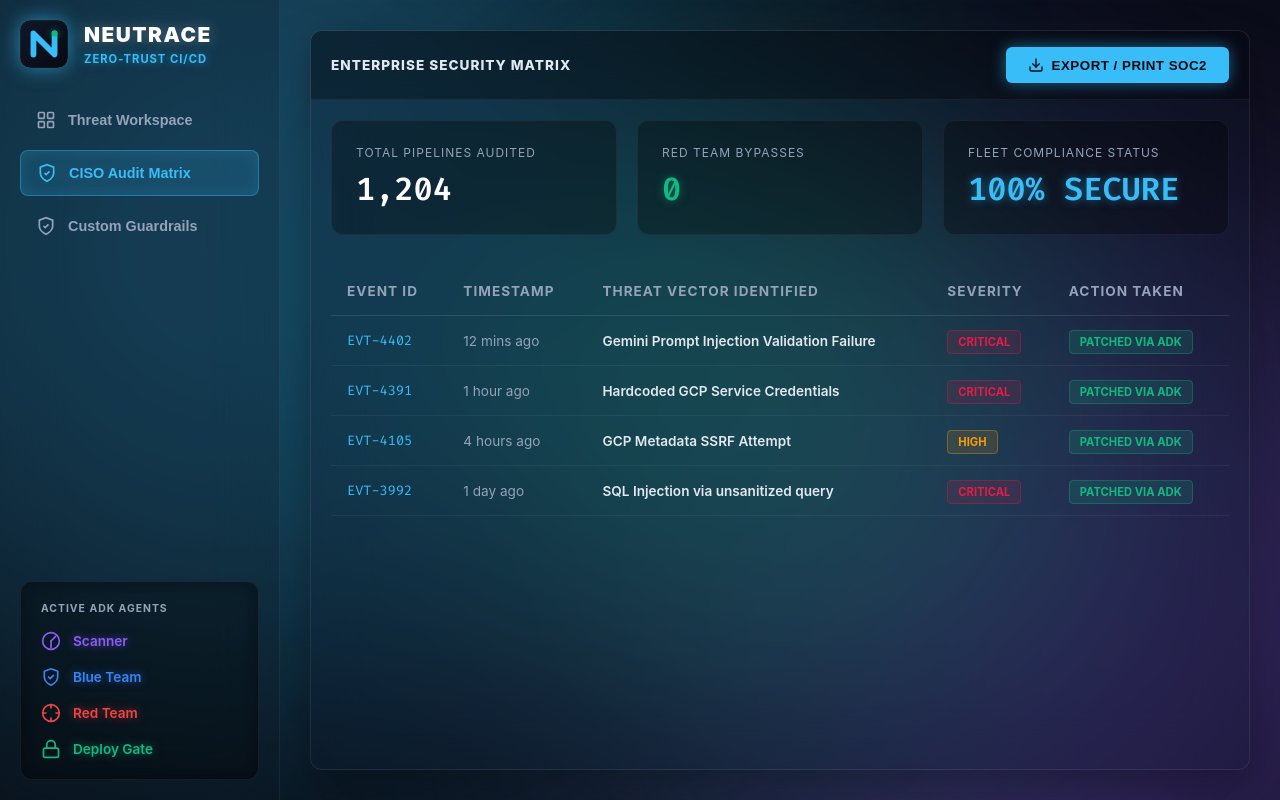
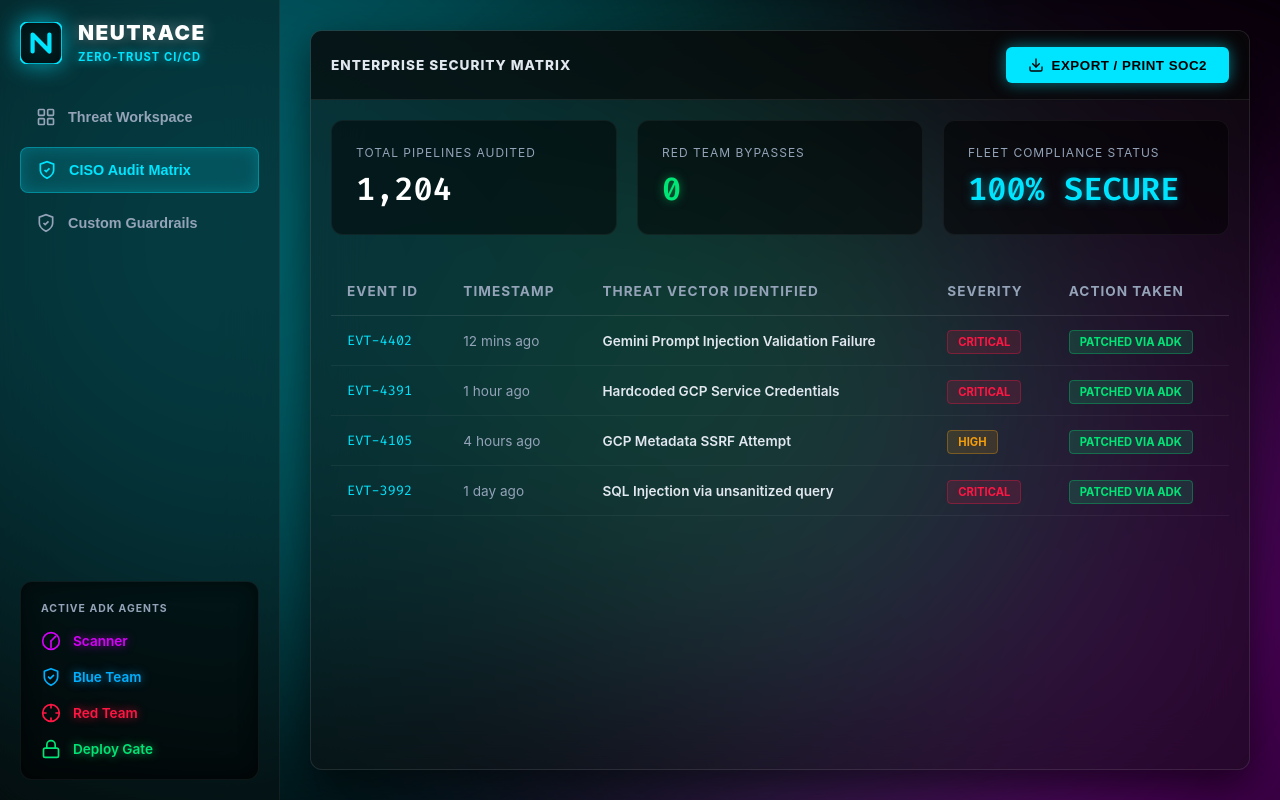
Before and after one commit to 306-magic/NeuTrace, a React (Vite) app in the folder kaustubh-ui/: page / in a window 1280 px wide. Both pictures are taken after a click on the button "CISO Audit Matrix". Built offline with nearby package versions, Linux system fonts and the light colour scheme.

Commit message:
Update App.jsx

```diff
--- a/kaustubh-ui/src/App.jsx
+++ b/kaustubh-ui/src/App.jsx
@@ -1,7 +1,7 @@
 import React, { useState, useEffect, useRef } from 'react';
 
 /* ========================================================
-   BULLETPROOF INLINE CSS (Ultra-Glassmorphism & Cinematic Background)
+   BULLETPROOF INLINE CSS (True Black Glassmorphism & Cyber Neon)
    ======================================================== */
 const GlobalStyles = () => (
   <style>{`
@@ -10,78 +10,73 @@ const GlobalStyles = () => (
     @keyframes float1 { 0% { transform: translate(0, 0) scale(1); } 50% { transform: translate(5vw, 5vh) scale(1.1); } 100% { transform: translate(0, 0) scale(1); } }
     @keyframes float2 { 0% { transform: translate(0, 0) scale(1); } 50% { transform: translate(-4vw, 6vh) scale(1.2); } 100% { transform: translate(0, 0) scale(1); } }
     @keyframes float3 { 0% { transform: translate(0, 0) scale(1); } 50% { transform: translate(3vw, -5vh) scale(0.9); } 100% { transform: translate(0, 0) scale(1); } }
-    @keyframes pulseGlow { 0% { box-shadow: 0 0 15px rgba(56,189,248,0.5); } 50% { box-shadow: 0 0 25px rgba(56,189,248,0.9); } 100% { box-shadow: 0 0 15px rgba(56,189,248,0.5); } }
+    @keyframes pulseGlow { 0% { box-shadow: 0 0 15px rgba(0,229,255,0.5); } 50% { box-shadow: 0 0 30px rgba(0,229,255,0.9); } 100% { box-shadow: 0 0 15px rgba(0,229,255,0.5); } }
 
-    body { background: #070a11; color: #e2e8f0; font-family: -apple-system, BlinkMacSystemFont, 'Segoe UI', Roboto, Helvetica, Arial, sans-serif; overflow: hidden; }
+    /* True Black Background for maximum neon contrast */
+    body { background: #000000; color: #e2e8f0; font-family: -apple-system, BlinkMacSystemFont, 'Segoe UI', Roboto, Helvetica, Arial, sans-serif; overflow: hidden; }
 
     .ambient-engine { position: fixed; top: 0; left: 0; width: 100vw; height: 100vh; z-index: 0; overflow: hidden; pointer-events: none; }
-    .mesh-orb { position: absolute; border-radius: 50%; filter: blur(140px); opacity: 0.35; }
-    .orb-azure { width: 70vw; height: 70vw; background: #38bdf8; top: -30%; left: -20%; animation: float1 25s infinite ease-in-out alternate; }
-    .orb-violet { width: 60vw; height: 60vw; background: #8b5cf6; bottom: -20%; right: -15%; animation: float2 30s infinite ease-in-out alternate; }
-    .orb-emerald { width: 50vw; height: 50vw; background: #10b981; top: 15%; left: 35%; animation: float3 35s infinite ease-in-out alternate; }
+    .mesh-orb { position: absolute; border-radius: 50%; filter: blur(140px); opacity: 0.4; }
+    .orb-azure { width: 70vw; height: 70vw; background: #00e5ff; top: -30%; left: -20%; animation: float1 25s infinite ease-in-out alternate; }
+    .orb-violet { width: 60vw; height: 60vw; background: #d500f9; bottom: -20%; right: -15%; animation: float2 30s infinite ease-in-out alternate; }
+    .orb-emerald { width: 50vw; height: 50vw; background: #00e676; top: 15%; left: 35%; animation: float3 35s infinite ease-in-out alternate; }
 
     .app-shell { display: flex; height: 100vh; width: 100vw; position: relative; z-index: 1; }
 
-    /* PURE GLASS UI SETTINGS */
-    .sidebar { width: 280px; background: rgba(11, 15, 25, 0.2); backdrop-filter: blur(30px); -webkit-backdrop-filter: blur(30px); border-right: 1px solid rgba(255,255,255,0.05); display: flex; flex-direction: column; justify-content: space-between; padding: 20px 0; }
+    /* PURE TRANSPARENT GLASS UI */
+    .sidebar { width: 280px; background: rgba(10, 10, 10, 0.4); backdrop-filter: blur(25px); -webkit-backdrop-filter: blur(25px); border-right: 1px solid rgba(255,255,255,0.05); display: flex; flex-direction: column; justify-content: space-between; padding: 20px 0; }
     .brand-section { padding: 0 20px 30px; display: flex; align-items: center; gap: 16px; }
-    .brand-title { font-size: 1.3rem; font-weight: 900; color: #fff; letter-spacing: 1.5px; text-shadow: 0 0 15px rgba(255,255,255,0.3); }
-    .brand-tagline { font-size: 0.7rem; color: #38bdf8; text-transform: uppercase; font-weight: 700; letter-spacing: 1px; text-shadow: 0 0 10px rgba(56,189,248,0.6); }
+    .brand-title { font-size: 1.3rem; font-weight: 900; color: #ffffff; letter-spacing: 1.5px; text-shadow: 0 0 15px rgba(255,255,255,0.4); }
+    .brand-tagline { font-size: 0.7rem; color: #00e5ff; text-transform: uppercase; font-weight: 700; letter-spacing: 1px; text-shadow: 0 0 10px rgba(0,229,255,0.8); }
 
     .nav-container { display: flex; flex-direction: column; gap: 8px; padding: 0 20px; }
     .nav-item { display: flex; align-items: center; gap: 12px; padding: 12px 16px; background: transparent; border: none; color: #94a3b8; font-size: 0.9rem; font-weight: 600; border-radius: 8px; cursor: pointer; text-align: left; transition: 0.3s; }
     .nav-item:hover { background: rgba(255,255,255,0.08); color: #fff; }
-    .nav-item.active { background: rgba(56,189,248,0.15); color: #38bdf8; border: 1px solid rgba(56,189,248,0.4); box-shadow: inset 0 0 15px rgba(56,189,248,0.15); }
+    .nav-item.active { background: rgba(0,229,255,0.15); color: #00e5ff; border: 1px solid rgba(0,229,255,0.4); box-shadow: inset 0 0 15px rgba(0,229,255,0.2); }
     .nav-icon { width: 20px; height: 20px; fill: none; stroke: currentColor; stroke-width: 2; }
 
     .main-viewport { flex: 1; padding: 30px; overflow-y: auto; display: flex; flex-direction: column; }
-    .viewport-header { font-size: 1.6rem; font-weight: 800; color: #fff; margin-bottom: 24px; text-shadow: 0 2px 10px rgba(0,0,0,0.5); letter-spacing: 0.5px; }
+    .viewport-header { font-size: 1.6rem; font-weight: 800; color: #fff; margin-bottom: 24px; text-shadow: 0 2px 10px rgba(0,0,0,0.8); letter-spacing: 0.5px; }
 
     .threat-grid { display: flex; gap: 20px; margin-bottom: 24px; }
-    .threat-card { flex: 1; background: rgba(15, 23, 42, 0.25); backdrop-filter: blur(20px); -webkit-backdrop-filter: blur(20px); border: 1px solid rgba(255,255,255,0.1); padding: 20px; border-radius: 12px; cursor: pointer; display: flex; align-items: center; gap: 16px; transition: 0.3s; box-shadow: 0 10px 30px rgba(0,0,0,0.2); }
-    .threat-card:hover { border-color: rgba(56,189,248,0.6); background: rgba(15, 23, 42, 0.4); transform: translateY(-2px); }
-    .threat-card.active { border-color: #38bdf8; background: rgba(15, 23, 42, 0.6); box-shadow: 0 0 25px rgba(56,189,248,0.25), inset 0 0 20px rgba(56,189,248,0.15); }
-    .threat-icon-box { background: rgba(0,0,0,0.3); padding: 12px; border-radius: 8px; color: #38bdf8; box-shadow: inset 0 0 10px rgba(56,189,248,0.2); }
+    .threat-card { flex: 1; background: rgba(15, 15, 15, 0.4); backdrop-filter: blur(20px); -webkit-backdrop-filter: blur(20px); border: 1px solid rgba(255,255,255,0.1); padding: 20px; border-radius: 12px; cursor: pointer; display: flex; align-items: center; gap: 16px; transition: 0.3s; box-shadow: 0 10px 30px rgba(0,0,0,0.5); }
+    .threat-card:hover { border-color: rgba(0,229,255,0.6); background: rgba(20, 20, 20, 0.6); transform: translateY(-2px); }
+    .threat-card.active { border-color: #00e5ff; background: rgba(20, 20, 20, 0.8); box-shadow: 0 0 25px rgba(0,229,255,0.3), inset 0 0 20px rgba(0,229,255,0.15); }
+    .threat-icon-box { background: rgba(0,0,0,0.5); padding: 12px; border-radius: 8px; color: #00e5ff; box-shadow: inset 0 0 10px rgba(0,229,255,0.3); }
     .threat-title { font-weight: 700; color: #fff; margin-bottom: 4px; font-size: 0.95rem; }
     .threat-subtitle { font-size: 0.8rem; color: #94a3b8; }
 
     .workspace-layout { display: flex; gap: 20px; flex: 1; min-height: 400px; }
     .layout-col { display: flex; flex-direction: column; gap: 20px; flex: 1; }
 
-    .panel-container { background: rgba(15, 23, 42, 0.25); backdrop-filter: blur(30px); -webkit-backdrop-filter: blur(30px); border: 1px solid rgba(255,255,255,0.08); border-radius: 12px; display: flex; flex-direction: column; overflow: hidden; box-shadow: 0 15px 40px rgba(0,0,0,0.3); }
-    .panel-top-bar { background: rgba(0, 0, 0, 0.3); padding: 16px 20px; border-bottom: 1px solid rgba(255,255,255,0.05); display: flex; justify-content: space-between; align-items: center; }
+    .panel-container { background: rgba(15, 15, 15, 0.5); backdrop-filter: blur(25px); -webkit-backdrop-filter: blur(25px); border: 1px solid rgba(255,255,255,0.1); border-radius: 12px; display: flex; flex-direction: column; overflow: hidden; box-shadow: 0 15px 40px rgba(0,0,0,0.6); }
+    .panel-top-bar { background: rgba(5, 5, 5, 0.6); padding: 16px 20px; border-bottom: 1px solid rgba(255,255,255,0.08); display: flex; justify-content: space-between; align-items: center; }
     .panel-title { font-size: 0.85rem; text-transform: uppercase; letter-spacing: 1px; font-weight: 800; color: #e2e8f0; }
     .panel-body { padding: 20px; flex: 1; overflow-y: auto; }
 
     .code-textarea { width: 100%; height: 100%; background: transparent; border: none; color: #e2e8f0; font-family: 'Fira Code', monospace; font-size: 0.95rem; line-height: 1.6; resize: none; outline: none; }
+    .code-textarea::placeholder { color: #64748b; font-style: italic; }
 
     .action-btn { border: none; padding: 10px 22px; border-radius: 6px; font-weight: 800; cursor: pointer; transition: 0.3s; display: flex; align-items: center; gap: 8px; text-transform: uppercase; letter-spacing: 0.5px; }
-    .action-btn.primary { background: #38bdf8; color: #070a11; animation: pulseGlow 3s infinite; }
-    .action-btn.primary:hover:not(:disabled) { background: #7dd3fc; box-shadow: 0 0 30px rgba(56,189,248,0.9); transform: translateY(-1px); }
+    .action-btn.primary { background: #00e5ff; color: #000000; animation: pulseGlow 3s infinite; }
+    .action-btn.primary:hover:not(:disabled) { background: #84ffff; box-shadow: 0 0 30px rgba(0,229,255,0.9); transform: translateY(-1px); }
     .action-btn:disabled { opacity: 0.4; cursor: not-allowed; animation: none; box-shadow: none; }
-    .action-btn.success { background: #10b981; color: #022c22; box-shadow: 0 0 20px rgba(16,185,129,0.8); }
+    .action-btn.success { background: #00e676; color: #000000; box-shadow: 0 0 20px rgba(0,230,118,0.8); }
 
     .terminal-output { font-family: 'Fira Code', monospace; font-size: 0.85rem; line-height: 1.7; }
     .smart-diff-container { font-family: 'Fira Code', monospace; font-size: 0.9rem; line-height: 1.6; }
     .smart-line { padding: 4px 8px; border-radius: 4px; border-left: 3px solid transparent; }
-    .smart-line.secured { background: rgba(16,185,129,0.15); border-left-color: #10b981; color: #34d399; margin: 4px 0; text-shadow: 0 0 5px rgba(52,211,153,0.3); }
+    .smart-line.secured { background: rgba(0,230,118,0.15); border-left-color: #00e676; color: #69f0ae; margin: 4px 0; text-shadow: 0 0 5px rgba(0,230,118,0.4); }
   `}</style>
 );
 
 /* ========================================================
-   ENTERPRISE PURE SVG LOGO (No images required)
+   ENTERPRISE PURE SVG LOGO (Sleek Geometric 'N')
    ======================================================== */
 const BrandLogo = () => (
-  <svg width="48" height="48" viewBox="0 0 100 100" fill="none" xmlns="http://www.w3.org/2000/svg" style={{ filter: 'drop-shadow(0px 0px 10px rgba(56,189,248,0.6))' }}>
-    <rect width="100" height="100" rx="22" fill="url(#grad)" stroke="rgba(255,255,255,0.1)" strokeWidth="2"/>
-    <path d="M28 72V28L72 72V28" stroke="#38bdf8" strokeWidth="12" strokeLinecap="round" strokeLinejoin="round" />
-    <circle cx="72" cy="28" r="6" fill="#10b981" style={{ filter: 'drop-shadow(0px 0px 8px rgba(16,185,129,0.8))' }}/>
-    <defs>
-      <linearGradient id="grad" x1="0" y1="0" x2="100" y2="100" gradientUnits="userSpaceOnUse">
-        <stop stopColor="#0f172a" />
-        <stop offset="1" stopColor="#070a11" />
-      </linearGradient>
-    </defs>
+  <svg width="42" height="42" viewBox="0 0 100 100" fill="none" xmlns="http://www.w3.org/2000/svg" style={{ filter: 'drop-shadow(0px 0px 12px rgba(0,229,255,0.8))' }}>
+    <rect width="100" height="100" rx="20" fill="rgba(0,0,0,0.8)" stroke="#00e5ff" strokeWidth="4"/>
+    <path d="M30 70 V30 L70 70 V30" stroke="#00e5ff" strokeWidth="10" strokeLinecap="round" strokeLinejoin="round" />
   </svg>
 );
 
@@ -122,10 +117,10 @@ const SCENARIOS = {
 const getAgentColor = (agentName) => {
   if (!agentName) return '#94a3b8';
   const name = agentName.toUpperCase();
-  if (name.includes('SCANNER')) return '#8b5cf6';
-  if (name.includes('BLUE')) return '#3b82f6';
-  if (name.includes('RED')) return '#ef4444';
-  if (name.includes('GATE') || name.includes('DEPLOY')) return '#10b981';
+  if (name.includes('SCANNER')) return '#d500f9';
+  if (name.includes('BLUE')) return '#00b0ff';
+  if (name.includes('RED')) return '#ff1744';
+  if (name.includes('GATE') || name.includes('DEPLOY')) return '#00e676';
   return '#94a3b8';
 };
 
@@ -313,19 +308,19 @@ APPROVED BY: AUTONOMOUS ZERO-TRUST DEPLOY GATE
             </nav>
           </div>
 
-          <div style={{ margin: '0 20px', padding: '20px', border: '1px solid rgba(255,255,255,0.05)', borderRadius: '12px', background: 'rgba(0,0,0,0.3)', boxShadow: 'inset 0 0 20px rgba(0,0,0,0.4)' }}>
+          <div style={{ margin: '0 20px', padding: '20px', border: '1px solid rgba(255,255,255,0.05)', borderRadius: '12px', background: 'rgba(0,0,0,0.5)', boxShadow: 'inset 0 0 20px rgba(0,0,0,0.6)' }}>
             <div style={{ fontSize: '0.65rem', color: '#94a3b8', textTransform: 'uppercase', letterSpacing: '1px', fontWeight: 'bold', marginBottom: '16px' }}>Active ADK Agents</div>
             <div style={{ display: 'flex', flexDirection: 'column', gap: '16px' }}>
-              <div style={{ display: 'flex', alignItems: 'center', gap: '12px', color: '#8b5cf6', textShadow: '0 0 10px rgba(139,92,246,0.6)' }}>
+              <div style={{ display: 'flex', alignItems: 'center', gap: '12px', color: '#d500f9', textShadow: '0 0 10px rgba(213,0,249,0.7)' }}>
                 <Icons.Radar /><span style={{ fontSize: '0.85rem', fontWeight: '600' }}>Scanner</span>
               </div>
-              <div style={{ display: 'flex', alignItems: 'center', gap: '12px', color: '#3b82f6', textShadow: '0 0 10px rgba(59,130,246,0.6)' }}>
+              <div style={{ display: 'flex', alignItems: 'center', gap: '12px', color: '#00b0ff', textShadow: '0 0 10px rgba(0,176,255,0.7)' }}>
                 <Icons.AgentShield /><span style={{ fontSize: '0.85rem', fontWeight: '600' }}>Blue Team</span>
               </div>
-              <div style={{ display: 'flex', alignItems: 'center', gap: '12px', color: '#ef4444', textShadow: '0 0 10px rgba(239,68,68,0.6)' }}>
+              <div style={{ display: 'flex', alignItems: 'center', gap: '12px', color: '#ff1744', textShadow: '0 0 10px rgba(255,23,68,0.7)' }}>
                 <Icons.Crosshair /><span style={{ fontSize: '0.85rem', fontWeight: '600' }}>Red Team</span>
               </div>
-              <div style={{ display: 'flex', alignItems: 'center', gap: '12px', color: '#10b981', textShadow: '0 0 10px rgba(16,185,129,0.6)' }}>
+              <div style={{ display: 'flex', alignItems: 'center', gap: '12px', color: '#00e676', textShadow: '0 0 10px rgba(0,230,118,0.7)' }}>
                 <Icons.Lock /><span style={{ fontSize: '0.85rem', fontWeight: '600' }}>Deploy Gate</span>
               </div>
             </div>
@@ -364,8 +359,14 @@ APPROVED BY: AUTONOMOUS ZERO-TRUST DEPLOY GATE
                       </button>
                     </div>
                     <div className="panel-body">
-                      {/* COMPLETELY BLANK PLACEHOLDER */}
-                      <textarea className="code-textarea" value={editorCode} onChange={(e) => setEditorCode(e.target.value)} spellCheck="false" placeholder=""/>
+                      {/* NEW PLACEHOLDER LOGIC */}
+                      <textarea
+                        className="code-textarea"
+                        value={editorCode}
+                        onChange={(e) => setEditorCode(e.target.value)}
+                        spellCheck="false"
+                        placeholder="Type or paste your code here..."
+                      />
                     </div>
                   </div>
 
@@ -415,17 +416,17 @@ APPROVED BY: AUTONOMOUS ZERO-TRUST DEPLOY GATE
               </div>
               <div className="panel-body">
                 <div style={{ display: 'grid', gridTemplateColumns: 'repeat(3, 1fr)', gap: '20px', marginBottom: '32px' }}>
-                  <div style={{ padding: '24px', borderRadius: '12px', background: 'rgba(0,0,0,0.3)', border: '1px solid rgba(255,255,255,0.05)' }}>
+                  <div style={{ padding: '24px', borderRadius: '12px', background: 'rgba(0,0,0,0.5)', border: '1px solid rgba(255,255,255,0.05)' }}>
                     <div style={{ fontSize: '0.75rem', color: '#94a3b8', textTransform: 'uppercase', letterSpacing: '1px', marginBottom: '8px' }}>Total Pipelines Audited</div>
                     <div style={{ fontSize: '2rem', fontWeight: '700', fontFamily: 'Fira Code', color: '#fff' }}>1,204</div>
                   </div>
-                  <div style={{ padding: '24px', borderRadius: '12px', background: 'rgba(0,0,0,0.3)', border: '1px solid rgba(255,255,255,0.05)' }}>
+                  <div style={{ padding: '24px', borderRadius: '12px', background: 'rgba(0,0,0,0.5)', border: '1px solid rgba(255,255,255,0.05)' }}>
                     <div style={{ fontSize: '0.75rem', color: '#94a3b8', textTransform: 'uppercase', letterSpacing: '1px', marginBottom: '8px' }}>Red Team Bypasses</div>
-                    <div style={{ fontSize: '2rem', fontWeight: '700', fontFamily: 'Fira Code', color: '#10b981', textShadow: '0 0 10px rgba(16,185,129,0.5)' }}>0</div>
+                    <div style={{ fontSize: '2rem', fontWeight: '700', fontFamily: 'Fira Code', color: '#00e676', textShadow: '0 0 10px rgba(0,230,118,0.5)' }}>0</div>
                   </div>
-                  <div style={{ padding: '24px', borderRadius: '12px', background: 'rgba(0,0,0,0.3)', border: '1px solid rgba(255,255,255,0.05)' }}>
+                  <div style={{ padding: '24px', borderRadius: '12px', background: 'rgba(0,0,0,0.5)', border: '1px solid rgba(255,255,255,0.05)' }}>
                     <div style={{ fontSize: '0.75rem', color: '#94a3b8', textTransform: 'uppercase', letterSpacing: '1px', marginBottom: '8px' }}>Fleet Compliance Status</div>
-                    <div style={{ fontSize: '2rem', fontWeight: '700', fontFamily: 'Fira Code', color: '#38bdf8', textShadow: '0 0 10px rgba(56,189,248,0.5)' }}>100% SECURE</div>
+                    <div style={{ fontSize: '2rem', fontWeight: '700', fontFamily: 'Fira Code', color: '#00e5ff', textShadow: '0 0 10px rgba(0,229,255,0.5)' }}>100% SECURE</div>
                   </div>
                 </div>
 
@@ -441,20 +442,20 @@ APPROVED BY: AUTONOMOUS ZERO-TRUST DEPLOY GATE
                   </thead>
                   <tbody>
                     {[
-                      { id: 'EVT-4402', time: '12 mins ago', vector: 'Gemini Prompt Injection Validation Failure', severity: 'CRITICAL', color: '#e11d48' },
-                      { id: 'EVT-4391', time: '1 hour ago', vector: 'Hardcoded GCP Service Credentials', severity: 'CRITICAL', color: '#e11d48' },
+                      { id: 'EVT-4402', time: '12 mins ago', vector: 'Gemini Prompt Injection Validation Failure', severity: 'CRITICAL', color: '#ff1744' },
+                      { id: 'EVT-4391', time: '1 hour ago', vector: 'Hardcoded GCP Service Credentials', severity: 'CRITICAL', color: '#ff1744' },
                       { id: 'EVT-4105', time: '4 hours ago', vector: 'GCP Metadata SSRF Attempt', severity: 'HIGH', color: '#f59e0b' },
-                      { id: 'EVT-3992', time: '1 day ago', vector: 'SQL Injection via unsanitized query', severity: 'CRITICAL', color: '#e11d48' }
+                      { id: 'EVT-3992', time: '1 day ago', vector: 'SQL Injection via unsanitized query', severity: 'CRITICAL', color: '#ff1744' }
                     ].map((row, i) => (
                       <tr key={i} style={{ borderBottom: '1px solid rgba(255,255,255,0.05)' }}>
-                        <td style={{ padding: '16px', fontFamily: 'Fira Code', color: '#38bdf8' }}>{row.id}</td>
+                        <td style={{ padding: '16px', fontFamily: 'Fira Code', color: '#00e5ff' }}>{row.id}</td>
                         <td style={{ padding: '16px', color: '#94a3b8' }}>{row.time}</td>
                         <td style={{ padding: '16px', fontWeight: 600 }}>{row.vector}</td>
                         <td style={{ padding: '16px' }}>
                           <span style={{ padding: '4px 10px', borderRadius: '4px', fontSize: '0.7rem', fontWeight: 'bold', background: `${row.color}22`, color: row.color, border: `1px solid ${row.color}55` }}>{row.severity}</span>
                         </td>
                         <td style={{ padding: '16px' }}>
-                          <span style={{ padding: '4px 10px', borderRadius: '4px', fontSize: '0.7rem', fontWeight: 'bold', background: 'rgba(16, 185, 129, 0.15)', color: '#10b981', border: '1px solid rgba(16, 185, 129, 0.3)' }}>PATCHED VIA ADK</span>
+                          <span style={{ padding: '4px 10px', borderRadius: '4px', fontSize: '0.7rem', fontWeight: 'bold', background: 'rgba(0, 230, 118, 0.15)', color: '#00e676', border: '1px solid rgba(0, 230, 118, 0.3)' }}>PATCHED VIA ADK</span>
                         </td>
                       </tr>
                     ))}
@@ -483,9 +484,9 @@ APPROVED BY: AUTONOMOUS ZERO-TRUST DEPLOY GATE
                   { key: 'redMaxAggression', group: 'NODE 3: RED TEAM', title: 'Maximum Penetration (3-Pass Rule)', desc: 'Require Red Team agent to execute three distinct bypass methodologies before approving the patch.' },
                   { key: 'gateHumanReview', group: 'NODE 4: DEPLOY GATE', title: 'Require CISO Manual Sign-Off', desc: 'Halt the pipeline at Node 4 for manual approval if the initial vulnerability is tagged as CRITICAL.' }
                 ].map((policy) => (
-                  <div key={policy.key} style={{ display: 'flex', alignItems: 'center', justifyContent: 'space-between', padding: '20px', background: 'rgba(255,255,255,0.02)', border: '1px solid rgba(255,255,255,0.05)', borderRadius: '8px' }}>
+                  <div key={policy.key} style={{ display: 'flex', alignItems: 'center', justifyContent: 'space-between', padding: '20px', background: 'rgba(0,0,0,0.3)', border: '1px solid rgba(255,255,255,0.05)', borderRadius: '8px' }}>
                     <div style={{ paddingRight: '20px' }}>
-                      <span style={{ fontSize: '0.65rem', color: '#38bdf8', letterSpacing: '1px', fontWeight: 'bold' }}>{policy.group}</span>
+                      <span style={{ fontSize: '0.65rem', color: '#00e5ff', letterSpacing: '1px', fontWeight: 'bold' }}>{policy.group}</span>
                       <h3 style={{ color: '#fff', fontSize: '1rem', marginTop: '6px', marginBottom: '4px' }}>{policy.title}</h3>
                       <p style={{ color: '#94a3b8', fontSize: '0.8rem' }}>{policy.desc}</p>
                     </div>
@@ -493,12 +494,12 @@ APPROVED BY: AUTONOMOUS ZERO-TRUST DEPLOY GATE
                       onClick={() => togglePolicy(policy.key)}
                       style={{
                         width: '44px', height: '24px', borderRadius: '12px', cursor: 'pointer', position: 'relative', transition: 'all 0.3s', flexShrink: 0,
-                        background: policies[policy.key] ? '#38bdf8' : 'rgba(255,255,255,0.1)',
-                        boxShadow: policies[policy.key] ? '0 0 10px rgba(56,189,248,0.5)' : 'none'
+                        background: policies[policy.key] ? '#00e5ff' : 'rgba(255,255,255,0.1)',
+                        boxShadow: policies[policy.key] ? '0 0 10px rgba(0,229,255,0.5)' : 'none'
                       }}
                     >
                       <div style={{
-                        width: '18px', height: '18px', borderRadius: '50%', background: '#fff', position: 'absolute', top: '3px', transition: 'all 0.3s',
+                        width: '18px', height: '18px', borderRadius: '50%', background: '#000', position: 'absolute', top: '3px', transition: 'all 0.3s',
                         left: policies[policy.key] ? '23px' : '3px'
                       }}/>
                     </div>
```
